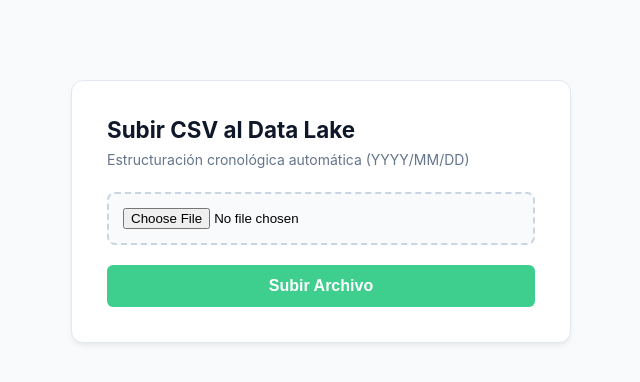
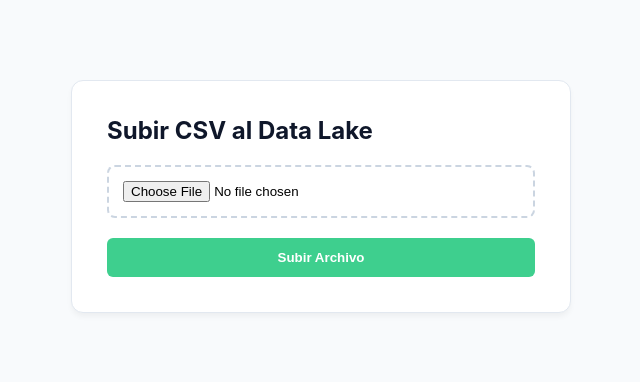
Before and after one commit to manuelalen/accounts, a plain HTML site: page index.html in a window 1280 px wide. Shown: the whole page, without its empty margins (319-959 px from the left). Drawn offline with nearby package versions, Linux system fonts and the light colour scheme.

Commit message:
feat: New index

```diff
--- a/index.html
+++ b/index.html
@@ -4,94 +4,46 @@
     <meta charset="UTF-8">
     <meta name="viewport" content="width=device-width, initial-scale=1.0">
     <title>Ingesta de Datos - Data Lake</title>
-    <!-- Cliente oficial de Supabase desde CDN -->
     <script src="https://cdn.jsdelivr.net/npm/@supabase/supabase-js@2"></script>
     <style>
-        body {
-            font-family: -apple-system, BlinkMacSystemFont, "Segoe UI", Roboto, sans-serif;
-            max-width: 500px;
-            margin: 60px auto;
-            padding: 20px;
-            background-color: #f8fafc;
-        }
-        .box {
-            border: 1px solid #e2e8f0;
-            padding: 35px;
-            border-radius: 12px;
-            background: white;
-            box-shadow: 0 4px 6px -1px rgba(0, 0, 0, 0.05), 0 2px 4px -1px rgba(0, 0, 0, 0.03);
-        }
-        h2 {
-            margin-top: 0;
-            color: #0f172a;
-            font-size: 1.4rem;
-            font-weight: 700;
-            margin-bottom: 8px;
-        }
-        p.subtitle {
-            color: #64748b;
-            font-size: 0.875rem;
-            margin-bottom: 24px;
-            margin-top: 0;
-        }
-        input[type="file"] {
-            display: block;
-            width: 100%;
-            margin: 20px 0;
-            padding: 14px;
-            border: 2px dashed #cbd5e1;
-            border-radius: 8px;
-            background: #f8fafc;
-            box-sizing: border-box;
-            cursor: pointer;
-        }
-        button {
-            display: block;
-            width: 100%;
-            padding: 12px;
-            background: #3ecf8e;
-            color: white;
-            border: none;
-            border-radius: 6px;
-            font-weight: 600;
-            font-size: 1rem;
-            cursor: pointer;
-            transition: background 0.2s ease;
-        }
-        button:hover {
-            background: #34b27b;
-        }
-        #status {
-            font-weight: 500;
-            margin-top: 24px;
-            padding: 12px;
-            border-radius: 6px;
-            display: none;
-            white-space: pre-wrap;
-            font-size: 0.9rem;
-            line-height: 1.4;
-        }
+        body { font-family: -apple-system, BlinkMacSystemFont, sans-serif; max-width: 500px; margin: 60px auto; padding: 20px; background-color: #f8fafc; }
+        .box { border: 1px solid #e2e8f0; padding: 35px; border-radius: 12px; background: white; box-shadow: 0 4px 6px -1px rgba(0, 0, 0, 0.05); }
+        h2 { margin-top: 0; color: #0f172a; }
+        input[type="file"] { display: block; width: 100%; margin: 20px 0; padding: 14px; border: 2px dashed #cbd5e1; border-radius: 8px; box-sizing: border-box; }
+        button { display: block; width: 100%; padding: 12px; background: #3ecf8e; color: white; border: none; border-radius: 6px; font-weight: 600; cursor: pointer; }
+        #status { font-weight: 500; margin-top: 24px; padding: 12px; border-radius: 6px; display: none; white-space: pre-wrap; font-size: 0.9rem; }
     </style>
 </head>
 <body>
 
 <div class="box">
     <h2>Subir CSV al Data Lake</h2>
-    <p class="subtitle">Estructuración cronológica automática (YYYY/MM/DD)</p>
-
     <input type="file" id="csvFile" accept=".csv">
     <button onclick="uploadToStorage()">Subir Archivo</button>
-
     <div id="status"></div>
 </div>
 
 <script>
-    // Marcadores que la Action de GitHub sobreescribirá en el despliegue
+    // Captura de errores críticos globales
+    window.onerror = function(message, source, lineno, colno, error) {
+        alert("🚨 ERROR CRÍTICO JS:\n" + message + "\nLínea: " + lineno);
+        return false;
+    };
+
     const SUPABASE_URL = "__SUPABASE_URL_PLACEHOLDER__";
     const SUPABASE_ANON_KEY = "__SUPABASE_ANON_KEY_PLACEHOLDER__";
 
-    // Inicialización de la instancia conectada
-    const supabase = supabase.createClient(SUPABASE_URL, SUPABASE_ANON_KEY);
+    let supabase = null;
+
+    try {
+        // Verificar si GitHub Actions ha hecho la sustitución correctamente
+        if (SUPABASE_URL.includes("PLACEHOLDER") || SUPABASE_ANON_KEY.includes("PLACEHOLDER")) {
+            console.warn("Advertencia: Los marcadores no han sido sustituidos todavía.");
+        }
+        supabase = supabase.createClient(SUPABASE_URL, SUPABASE_ANON_KEY);
+    } catch (e) {
+        alert("❌ Error al inicializar Supabase Client:\n" + e.message);
+    }
 
     function showStatus(text, isError = false) {
         const statusDiv = document.getElementById('status');
@@ -103,8 +55,9 @@
     }
 
     async function uploadToStorage() {
+        alert("🔘 Botón pulsado correctamente. Iniciando función...");
+
         const fileInput = document.getElementById('csvFile');
-
         if (!fileInput.files.length) {
             showStatus("⚠️ Por favor, selecciona un archivo CSV primero.", true);
             return;
@@ -113,16 +66,18 @@
         const file = fileInput.files[0];
         showStatus("⏳ Transmitiendo archivo al almacenamiento de objetos...");
 
-        // Computar estructura temporal del árbol de directorios
         const ahora = new Date();
         const yyyy = ahora.getFullYear();
         const mm = String(ahora.getMonth() + 1).padStart(2, '0');
         const dd = String(ahora.getDate()).padStart(2, '0');
-
-        // Destino parametrizado: YYYY/MM/DD/nombre.csv
         const folderPath = `${yyyy}/${mm}/${dd}/${file.name}`;
 
         try {
+            if (!supabase) {
+                showStatus("❌ El cliente de Supabase no está configurado.", true);
+                return;
+            }
+
             const { data, error } = await supabase.storage
                 .from('raw-data-lake')
                 .upload(folderPath, file, {
@@ -131,13 +86,13 @@
                 });
 
             if (error) {
-                showStatus(`❌ Error devuelto por Supabase:\n${error.message}`, true);
+                showStatus(`❌ Error de Supabase:\n${error.message}`, true);
             } else {
-                showStatus(`✅ ¡Procesado con éxito!\nRuta en el cubo: ${data.path}`, false);
-                fileInput.value = ""; // Limpiar el componente de selección
+                showStatus(`✅ ¡Procesado con éxito!\nRuta: ${data.path}`, false);
+                fileInput.value = "";
             }
         } catch (err) {
-            showStatus(`❌ Fallo crítico de red durante la operación:\n${err.message}`, true);
+            showStatus(`❌ Fallo en la operación:\n${err.message}`, true);
         }
     }
 </script>
```
